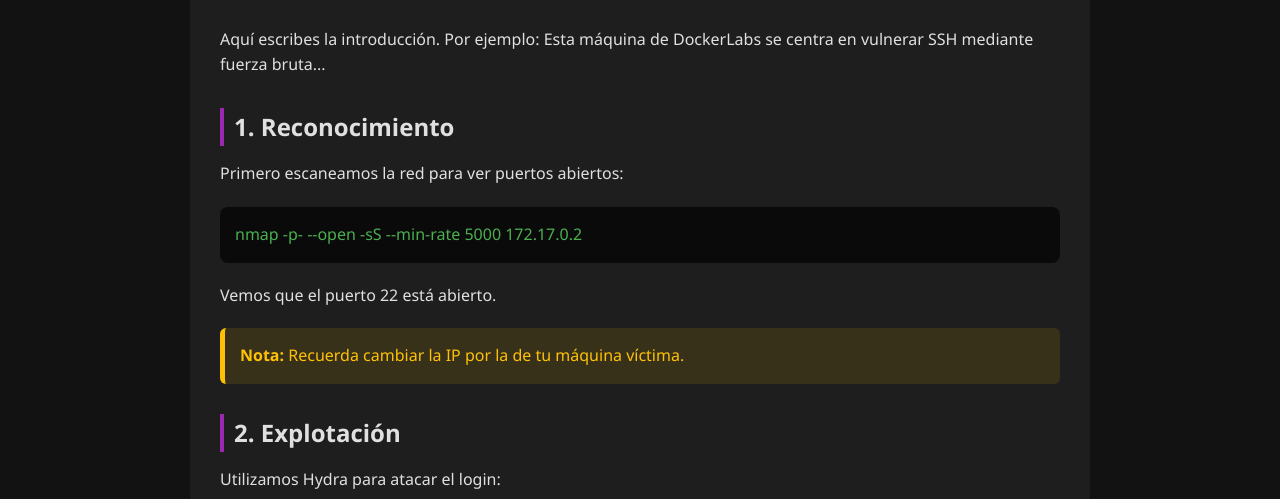
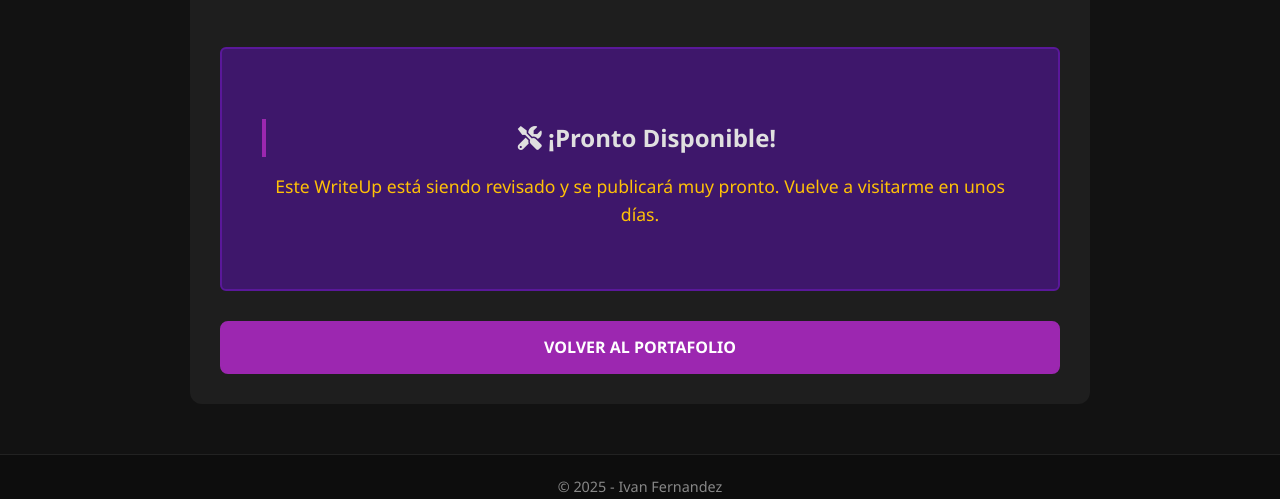
Before and after one commit to IvaaanFedzz/Portfolio-IvanFedz, a plain HTML site: page writeups/BreakMySSH.html in a window 1280 px wide. Shown: the part 301-800 px from the top of the page. Drawn offline with Linux system fonts and the light colour scheme.

Commit message:
Update BreakMySSH.html

```diff
--- a/writeups/BreakMySSH.html
+++ b/writeups/BreakMySSH.html
@@ -5,6 +5,7 @@
     <meta name="viewport" content="width=device-width, initial-scale=1.0">
     <title>WriteUp - BreakMySSH</title>
     <link rel="stylesheet" href="https://cdnjs.cloudflare.com/ajax/libs/font-awesome/6.0.0/css/all.min.css">
+    <!-- Ruta correcta para el CSS en la carpeta padre -->
     <link rel="stylesheet" href="../style.css">
 </head>
 <body>
@@ -12,6 +13,7 @@
     <nav class="navbar">
         <div class="logo">WriteUp</div>
         <ul class="nav-links">
+            <!-- Volver al archivo principal (index.html) -->
             <li><a href="../index.html"><i class="fas fa-arrow-left"></i> Volver al Portafolio</a></li>
         </ul>
     </nav>
@@ -27,33 +29,18 @@
             </div>
         </header>
 
+        <!-- Contenido Placeholder -->
         <div class="article-content">
-
-            <p>Aquí escribes la introducción. Por ejemplo: Esta máquina de DockerLabs se centra en vulnerar SSH mediante fuerza bruta...</p>
-
-            <h2>1. Reconocimiento</h2>
-            <p>Primero escaneamos la red para ver puertos abiertos:</p>
-
-            <pre><code>nmap -p- --open -sS --min-rate 5000 172.17.0.2</code></pre>
-
-            <p>Vemos que el puerto 22 está abierto.</p>
-
-            <div class="alert-box">
-                <strong>Nota:</strong> Recuerda cambiar la IP por la de tu máquina víctima.
+            <div class="alert-box coming-soon" style="margin-top: 50px; text-align: center; padding: 40px; border: 2px solid #5a189a; background-color: #3e176b;">
+                <h2><i class="fas fa-tools"></i> ¡Pronto Disponible!</h2>
+                <p style="font-size: 1.1em; margin-top: 15px;">Este WriteUp está siendo revisado y se publicará muy pronto. Vuelve a visitarme en unos días.</p>
             </div>
-
-            <h2>2. Explotación</h2>
-            <p>Utilizamos Hydra para atacar el login:</p>
-
-            <pre><code>hydra -l root -P rockyou.txt ssh://172.17.0.2</code></pre>
-
-            <p>¡Y conseguimos la contraseña!</p>
-
-            </div>
+            <a href="../index.html" class="btn btn-primary full-width" style="margin-top: 30px; display: block; text-align: center;">Volver al Portafolio</a>
+        </div>
     </section>
 
     <footer>
-        <p>&copy; 2025 - Rafael Piedrahita</p>
+        <p>&copy; 2025 - Ivan Fernandez</p>
     </footer>
 
 </body>
```
